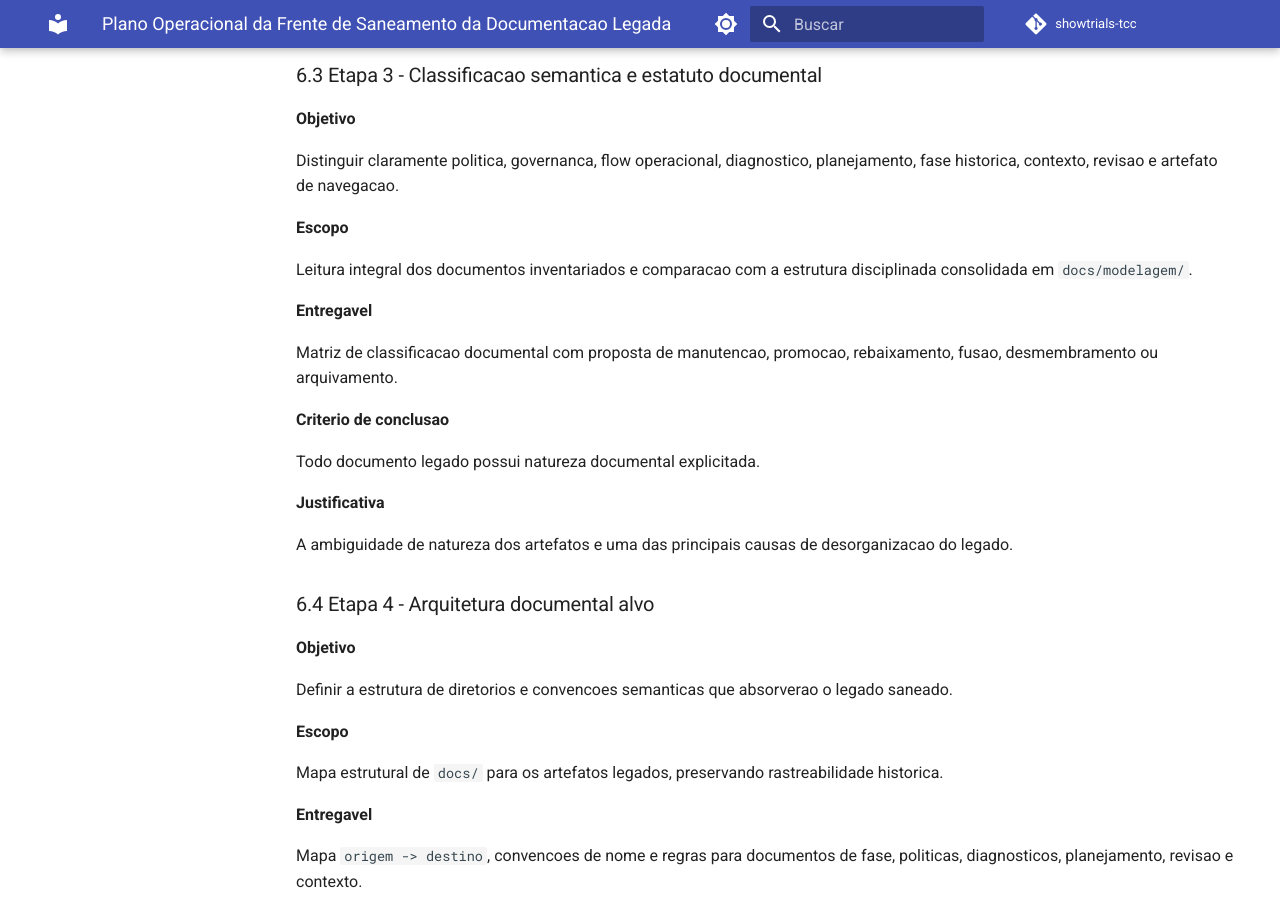
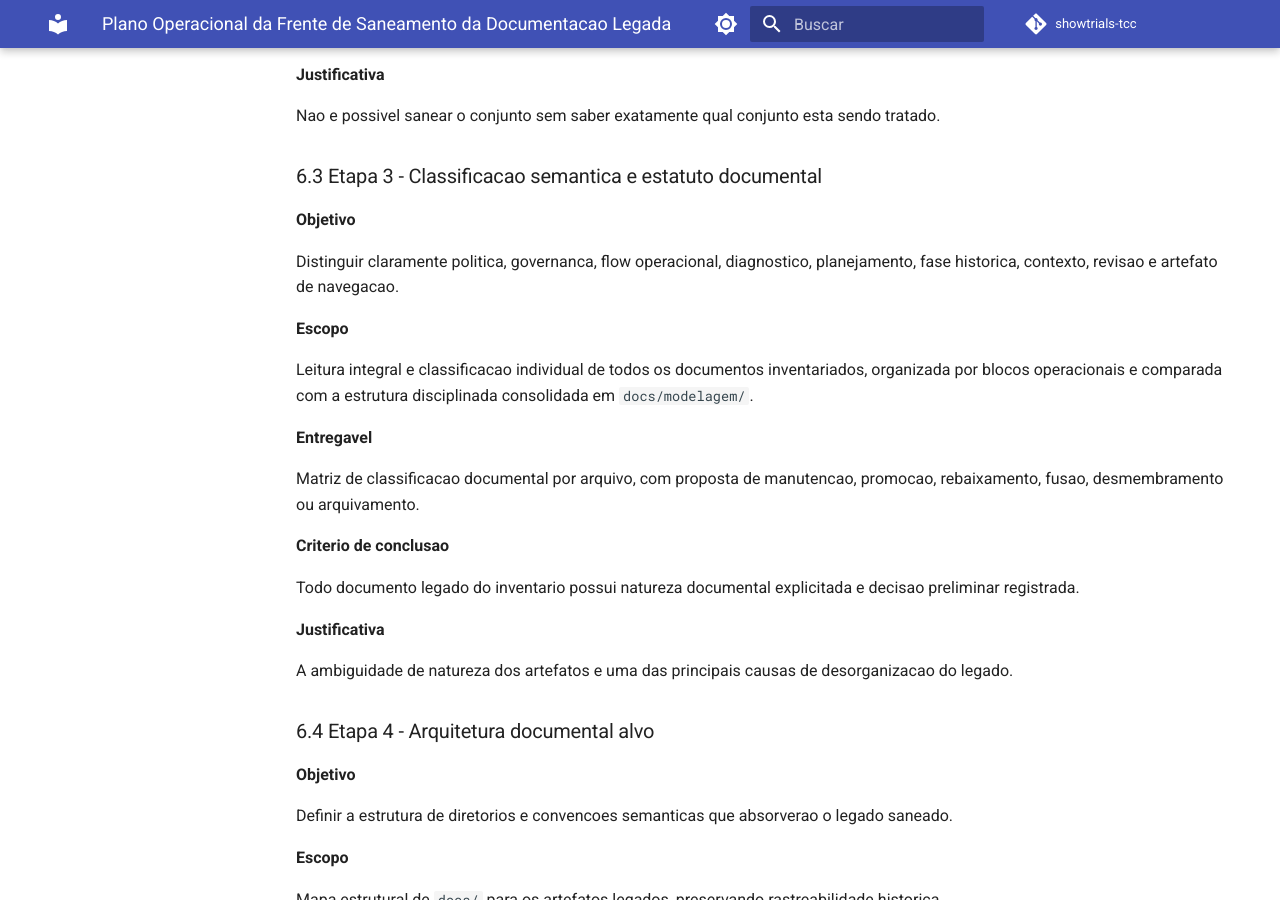
Before and after one commit to rib-thiago/showtrials-tcc, an MkDocs documentation site: the page built from docs/planejamento/plano_frente_saneamento_documentacao_legacy.md, in a window 1280 px wide and 900 px high, scrolled down 2981 px. Built offline with MkDocs 1.6.1 and Material for MkDocs 9.7.7, drawn with Linux system fonts in a browser that asks for light colours; comment, search, counter and statistics services are not loaded; some of the changed text lies outside the part shown.

Commit message:
docs: ajustar a frente para cobertura integral de todos os arquivos legados
Formaliza um ajuste metodologico na frente de saneamento documental legado.

A mudanca explicita que:
- a revisao semantica da frente deve cobrir todos os arquivos do recorte legado
- blocos de execucao sao unidade operacional de trabalho e commit, e nao mecanismo de reducao de escopo
- o criterio de encerramento exige decisao explicita sobre cada item do inventario
- a amostragem realizada na Etapa 2 teve funcao apenas exploratoria e inventariante

Tambem registra a sub-rodada correspondente e prepara a abertura disciplinada da Etapa 3 com classificacao semantica por blocos completos.

```diff
--- a/docs/planejamento/plano_frente_saneamento_documentacao_legacy.md
+++ b/docs/planejamento/plano_frente_saneamento_documentacao_legacy.md
@@ -32,6 +32,8 @@ Este plano se apoia em:
 - Git, codigo e issues prevalecem sobre documentacao isolada quando houver conflito factual
 - o branch `docs/ai-context-bootstrap` deve ser consultado sempre que possivel antes de novas frentes ou recontextualizacoes relevantes
 - descobertas novas devem ser classificadas, e nao incorporadas automaticamente ao escopo
+- a revisao semantica do legado deve cobrir todos os arquivos do recorte, e nao apenas amostras representativas
+- blocos de arquivos sao unidade operacional de execucao e commit, nao mecanismo de reducao de escopo
 
 ## 4. Escopo da frente
 
@@ -52,11 +54,12 @@ Ficam fora do escopo direto:
 Esta frente devera ser considerada encerrada quando:
 
 - houver inventario auditavel do legado
-- cada documento tiver estatuto semantico claro
+- cada documento do recorte legado tiver estatuto semantico claro
 - as correcoes estruturais obrigatorias tiverem sido executadas
 - a arquitetura documental alvo tiver sido implementada ou mapeada integralmente
 - o remanescente estiver classificado entre divida controlada e backlog posterior
 - houver documento final de saneamento da frente e documento de rodada correspondente
+- nenhum arquivo legado do inventario permanecer sem decisao explicita
 
 ## 6. Etapas operacionais
 
@@ -113,15 +116,15 @@ Distinguir claramente politica, governanca, flow operacional, diagnostico, plane
 
 **Escopo**
 
-Leitura integral dos documentos inventariados e comparacao com a estrutura disciplinada consolidada em `docs/modelagem/`.
+Leitura integral e classificacao individual de todos os documentos inventariados, organizada por blocos operacionais e comparada com a estrutura disciplinada consolidada em `docs/modelagem/`.
 
 **Entregavel**
 
-Matriz de classificacao documental com proposta de manutencao, promocao, rebaixamento, fusao, desmembramento ou arquivamento.
+Matriz de classificacao documental por arquivo, com proposta de manutencao, promocao, rebaixamento, fusao, desmembramento ou arquivamento.
 
 **Criterio de conclusao**
 
-Todo documento legado possui natureza documental explicitada.
+Todo documento legado do inventario possui natureza documental explicitada e decisao preliminar registrada.
 
 **Justificativa**
 
@@ -259,4 +262,4 @@ Por isso, esta frente deve operar apoiando-se nas tres camadas:
 
 ## 9. Proximo passo
 
-Executar a Etapa 2, produzindo o inventario auditavel do legado documental.
+Executar a Etapa 3 em blocos completos, classificando semanticamente todos os arquivos do legado inventariado.
```
Also changed, not shown: docs/planejamento/inventario_inicial_documentacao_legacy.md (+13 -1 lines), docs/planejamento/rodadas/RODADA_20260326_28.md (added, +67 -0 lines).
